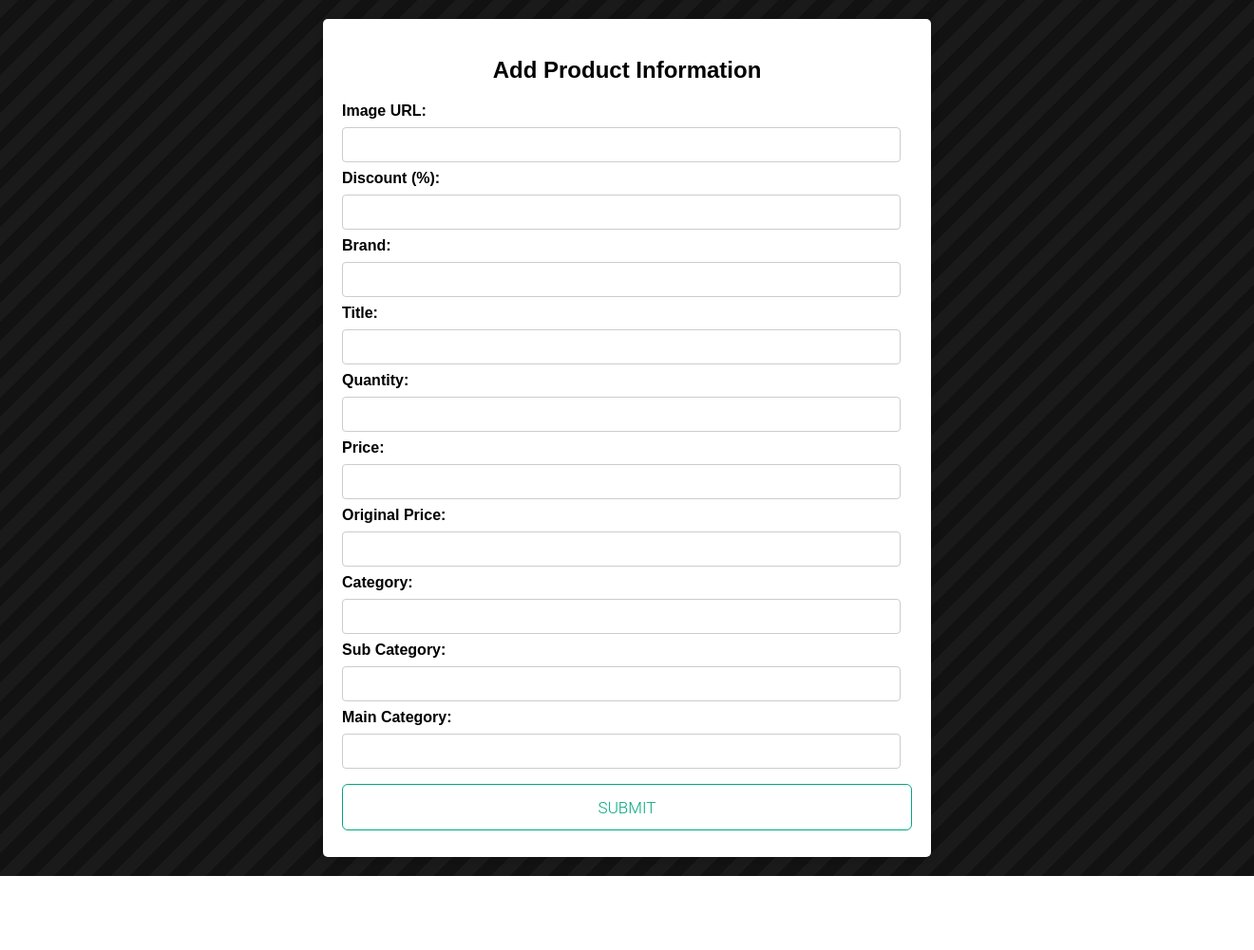
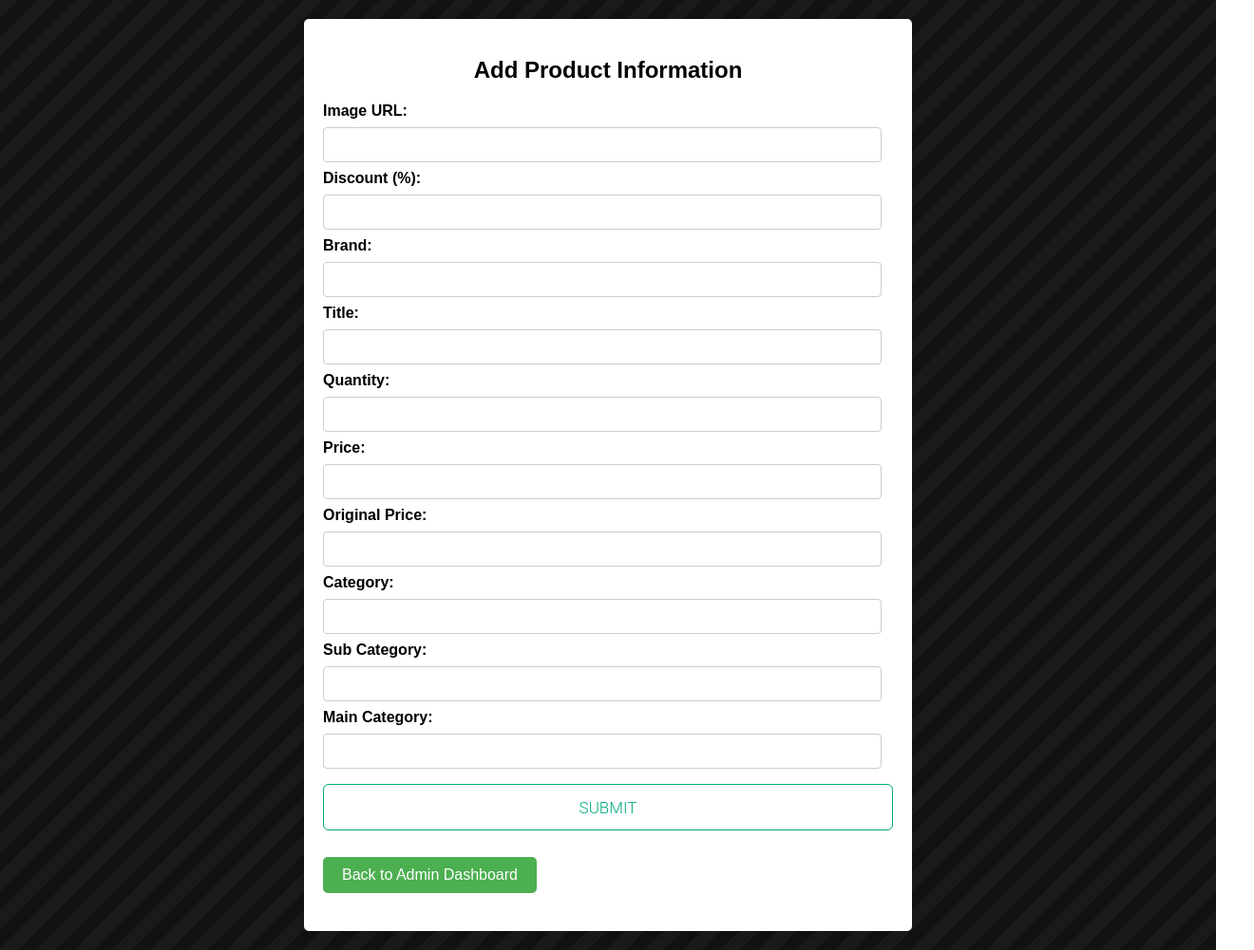
Before and after one commit to SatyajeetKumarRao/syntax-craftsman-9012, a website: page frontend/pages/adminProduct.html in a window 1280 px wide. Shown: the whole page at 95% size, 1320 px wide, since content can reach past the window. Before the commit the page ends 923 px from the top, so only its background shows below. Drawn offline with Linux system fonts and the light colour scheme.

Commit message:
renamed product page

```diff
--- a/frontend/pages/adminProduct.html
+++ b/frontend/pages/adminProduct.html
@@ -10,6 +10,7 @@
         background-color: #f4f4f4;
         margin: 0;
         padding: 20px;
+        box-sizing: border-box;
       }
       .bodyPattern {
         /* Basic dimensions and centering */
@@ -167,6 +168,21 @@
         filter: brightness(0.7);
         transform: scale(0.98);
       }
+      .back-btn {
+        display: inline-block;
+        margin-bottom: 20px;
+        margin-top: 20px;
+        padding: 10px 20px;
+        background-color: #4caf50;
+        color: white;
+        text-decoration: none;
+        border-radius: 5px;
+      }
+
+      .back-btn:hover {
+        background-color: #828997;
+      }
+
     </style>
   </head>
   <body class="bodyPattern">
@@ -197,6 +213,7 @@
       <label for="main_category">Main Category:</label>
       <input type="text" id="main_category" value="Fruits & Vegetables" />
       <button class="btn" onclick="postData()">Submit</button>
+      <a href="http://localhost:3000/pages/admin" class="back-btn ">Back to Admin Dashboard</a>
       <div class="success-animation" id="successAnimation">
         Product added successfully!
       </div>
--- a/frontend/styles/admin.css
+++ b/frontend/styles/admin.css
@@ -22,7 +22,7 @@ body{
   margin-left: 10px;
   margin-top: 20px;
   width: 15vw;
-  height: 80px;
+  /* height: 80px; */
 }
 
 #menu .items{
```
Also changed, not shown: frontend/pages/products.html (renamed from frontend/pages/page2.html, +2 -2 lines), frontend/scripts/products.js (renamed from frontend/scripts/page2.js), frontend/styles/products.css (renamed from frontend/styles/page2.css).
